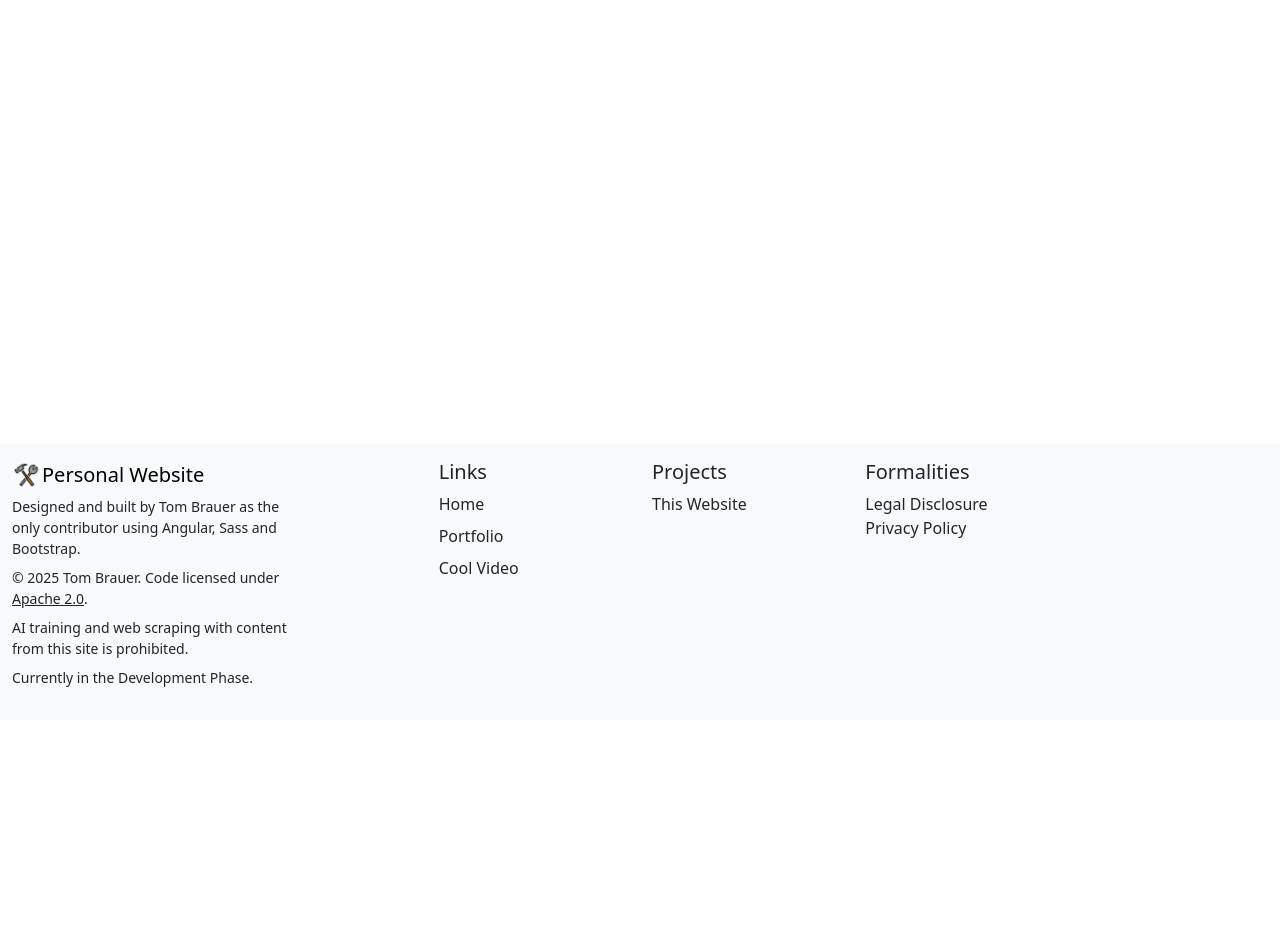
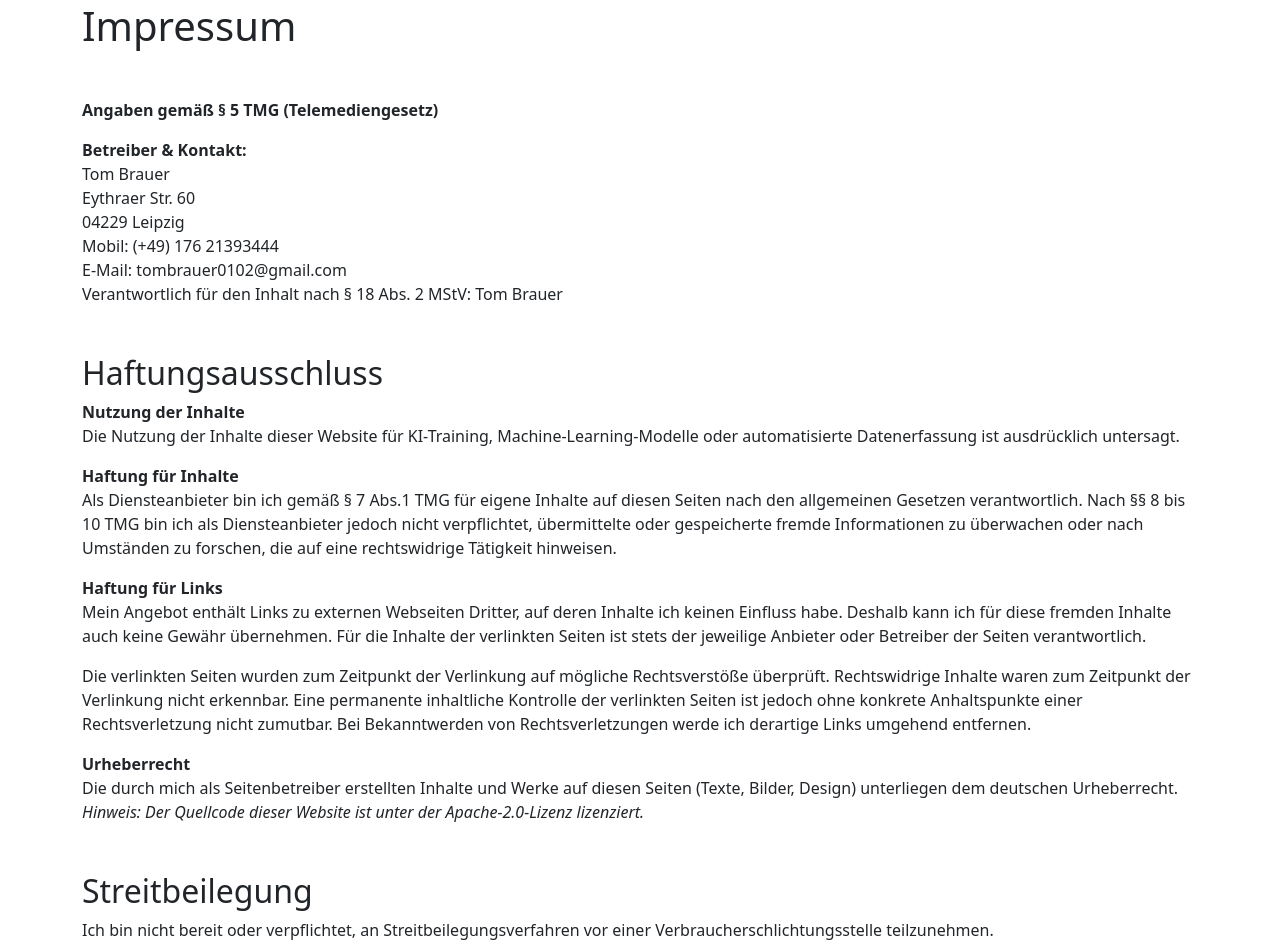
Before and after one commit to 1200BpmSpeedcore/tom_brauer_linktree, an Angular app: page /impressum in a window 1280 px wide. Before the commit this address led to /. Shown: the part 80-1032 px from the top of the page. Before the commit the page ends 800 px from the top, so only its background shows below. Built offline with nearby package versions, Linux system fonts and the light colour scheme.

Commit message:
Add Impressum
* add Impressum component with sparse design
* add link in footer

```diff
--- a/src/app/app.html
+++ b/src/app/app.html
@@ -92,6 +92,9 @@
             <li>
               <a class="nav-link" routerLink="/privacy" routerLinkActive="active">Privacy Policy</a>
             </li>
+            <li>
+              <a class="nav-link" routerLink="/impressum" routerLinkActive="active">Impressum</a>
+            </li>
           </ul>
         </div>
       </div>
--- a/src/app/app.routes.ts
+++ b/src/app/app.routes.ts
@@ -2,7 +2,10 @@ import { Routes } from '@angular/router';
 
 import { HomePage } from './forms/home-page/home-page';
 import { Portfolio } from './forms/portfolio/portfolio';
+
 import { Disclosure } from './forms/imprint/disclosure/disclosure';
+import { Impressum } from './forms/imprint/impressum/impressum';
+
 import { PrivacyPolicy } from './forms/privacy/privacy-policy/privacy-policy';
 
 
@@ -18,6 +21,9 @@ export const routes: Routes = [
   {path: 'legal-disclosure', redirectTo: 'imprint', pathMatch: 'full'},
   {path: 'disclosure', redirectTo: 'imprint', pathMatch: 'full'},
 
+  // Impressum
+  {path: 'impressum', component: Impressum},
+
   // Privacy Policy
   {path: 'privacy', component: PrivacyPolicy},
   {path: 'privacy-policy', redirectTo: 'privacy', pathMatch: 'full'},
--- /dev/null
+++ b/src/app/forms/imprint/impressum/impressum.html
@@ -0,0 +1,63 @@
+<div class="imprint-container">
+  <h1 class="mb-5">Impressum</h1>
+
+  <div class="mb-5">
+    <p><strong>Angaben gemäß § 5 TMG (Telemediengesetz)</strong></p>
+    <p>
+      <strong>Betreiber & Kontakt:</strong><br>
+      Tom Brauer<br>
+      Eythraer Str. 60<br>
+      04229 Leipzig<br>
+      Mobil: (+49) 176 21393444<br>
+      E-Mail: tombrauer0102@gmail.com<br>
+      Verantwortlich für den Inhalt nach § 18 Abs. 2 MStV: Tom Brauer<br>
+    </p>
+  </div>
+
+  <div class="mb-5">
+    <h2>Haftungsausschluss</h2>
+    <p>
+      <strong>Nutzung der Inhalte</strong><br>
+      Die Nutzung der Inhalte dieser Website für KI-Training, Machine-Learning-Modelle oder automatisierte Datenerfassung ist ausdrücklich
+      untersagt.
+    </p>
+
+    <p>
+      <strong>Haftung für Inhalte</strong><br>
+      Als Diensteanbieter bin ich gemäß § 7 Abs.1 TMG für eigene Inhalte auf diesen Seiten nach den allgemeinen Gesetzen verantwortlich.
+      Nach §§ 8 bis 10 TMG bin ich als Diensteanbieter jedoch nicht verpflichtet, übermittelte oder gespeicherte fremde Informationen zu
+      überwachen oder nach Umständen zu forschen, die auf eine rechtswidrige Tätigkeit hinweisen.
+    </p>
+
+    <p>
+      <strong>Haftung für Links</strong><br>
+      Mein Angebot enthält Links zu externen Webseiten Dritter, auf deren Inhalte ich keinen Einfluss habe. Deshalb kann ich für diese
+      fremden Inhalte auch keine Gewähr übernehmen. Für die Inhalte der verlinkten Seiten ist stets der jeweilige Anbieter oder Betreiber
+      der Seiten verantwortlich.
+    </p>
+    <p>
+      Die verlinkten Seiten wurden zum Zeitpunkt der Verlinkung auf mögliche Rechtsverstöße überprüft. Rechtswidrige Inhalte waren zum
+      Zeitpunkt der Verlinkung nicht erkennbar. Eine permanente inhaltliche Kontrolle der verlinkten Seiten ist jedoch ohne konkrete
+      Anhaltspunkte einer Rechtsverletzung nicht zumutbar. Bei Bekanntwerden von Rechtsverletzungen werde ich derartige Links umgehend
+      entfernen.
+    </p>
+
+    <p>
+      <strong>Urheberrecht</strong><br>
+      Die durch mich als Seitenbetreiber erstellten Inhalte und Werke auf diesen Seiten (Texte, Bilder, Design) unterliegen dem deutschen
+      Urheberrecht.<br>
+      <em>Hinweis: Der Quellcode dieser Website ist unter der Apache-2.0-Lizenz lizenziert.</em>
+    </p>
+  </div>
+
+  <div class="mb-5">
+    <h2>Streitbeilegung</h2>
+    <p>Ich bin nicht bereit oder verpflichtet, an Streitbeilegungsverfahren vor einer Verbraucherschlichtungsstelle teilzunehmen.</p>
+
+    <p>
+      <strong>Technische Bereitstellung:</strong><br>
+      Domain und Build provided by Vercel Inc., 440 N Barranca Ave #4133, Covina, CA 91723, USA.<br>
+      <em>Externer Link: <a href="https://vercel.com" target="_blank" rel="noopener noreferrer">https://vercel.com</a></em>
+    </p>
+  </div>
+</div>
```
Also changed, not shown: src/app/forms/imprint/impressum/impressum.ts (added, +11 -0 lines), src/app/forms/imprint/impressum/impressum.scss (added), 1 other file (tests, documents, lock files or other folders).
